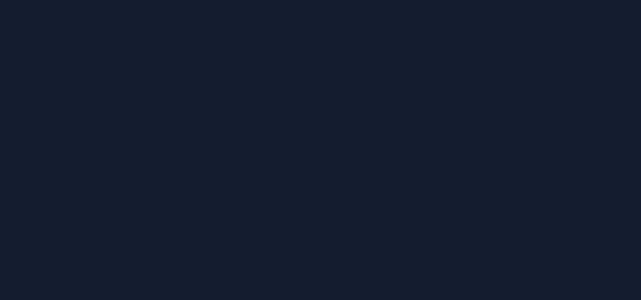
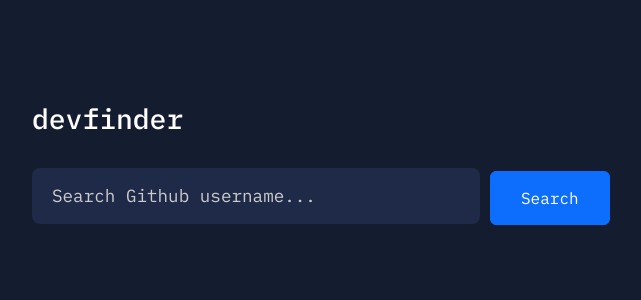
Before and after one commit to victoriaEssien/dev-finder, a React (Vite) app: page / in a window 1280 px wide. Shown: the top 300 px of the page, without its empty margins (288-929 px from the left). Built offline with nearby package versions, Linux system fonts and the light colour scheme.

Commit message:
created and designed input field and button

```diff
--- a/package.json
+++ b/package.json
@@ -10,6 +10,7 @@
     "preview": "vite preview"
   },
   "dependencies": {
+    "axios": "^1.4.0",
     "bootstrap": "^5.3.1",
     "react": "^18.2.0",
     "react-bootstrap": "^2.8.0",
--- a/src/App.jsx
+++ b/src/App.jsx
@@ -1,10 +1,25 @@
+
+// React Hooks
+
+
+// Bootstrap Components
+import Button from 'react-bootstrap/Button';
+import Form from 'react-bootstrap/Form';
+
+
+function App() {
 
 
 
-function App() {
   return (
-    <div>
-      <div></div>
+    <div className="main-container">
+        <h3 className="logo">devfinder</h3>
+        <div className='input-container'>
+          <Form>
+            <Form.Control size="lg" className="input-field" type="text" placeholder="Search Github username..." />
+            <Button type='button' className='submit-btn'>Search</Button>
+          </Form>
+        </div>
     </div>
   )
 }
--- a/src/index.css
+++ b/src/index.css
@@ -9,3 +9,40 @@ body {
   color: #fff;
   box-sizing: border-box;
 }
+
+.main-container {
+  width: 50%;
+  margin: 8% auto;
+}
+
+.input-container {
+  margin-top: 5%;
+}
+
+
+.input-field {
+  background-color: #1F2A48;
+  display: inline-block;
+  width: 70%;
+  margin-right: 10px;
+  border: none;
+  color: #fff;
+  font-size: 1.1rem;
+  padding: 15px 20px;
+}
+
+.input-field::placeholder {
+  color: #cccccc;
+}
+
+.input-field:focus {
+  background-color: #1F2A48;
+  box-shadow: none;
+  border: 1px solid #cccccc;
+  color: #fff;
+}
+
+.submit-btn {
+  display: inline-block;
+  padding: 14px 30px;
+}
```
Also changed, not shown: 1 other file (tests, documents, lock files or other folders).
